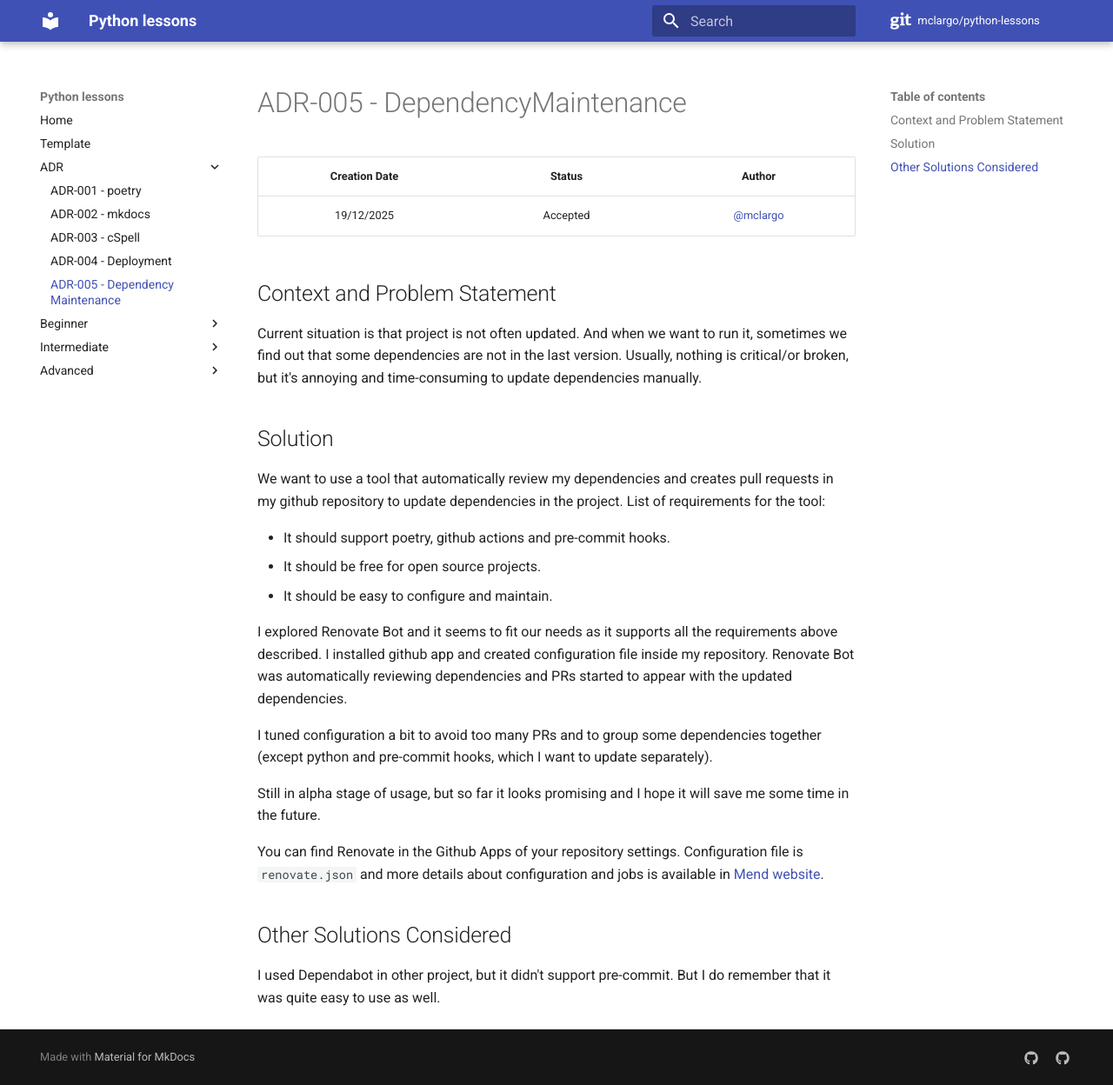
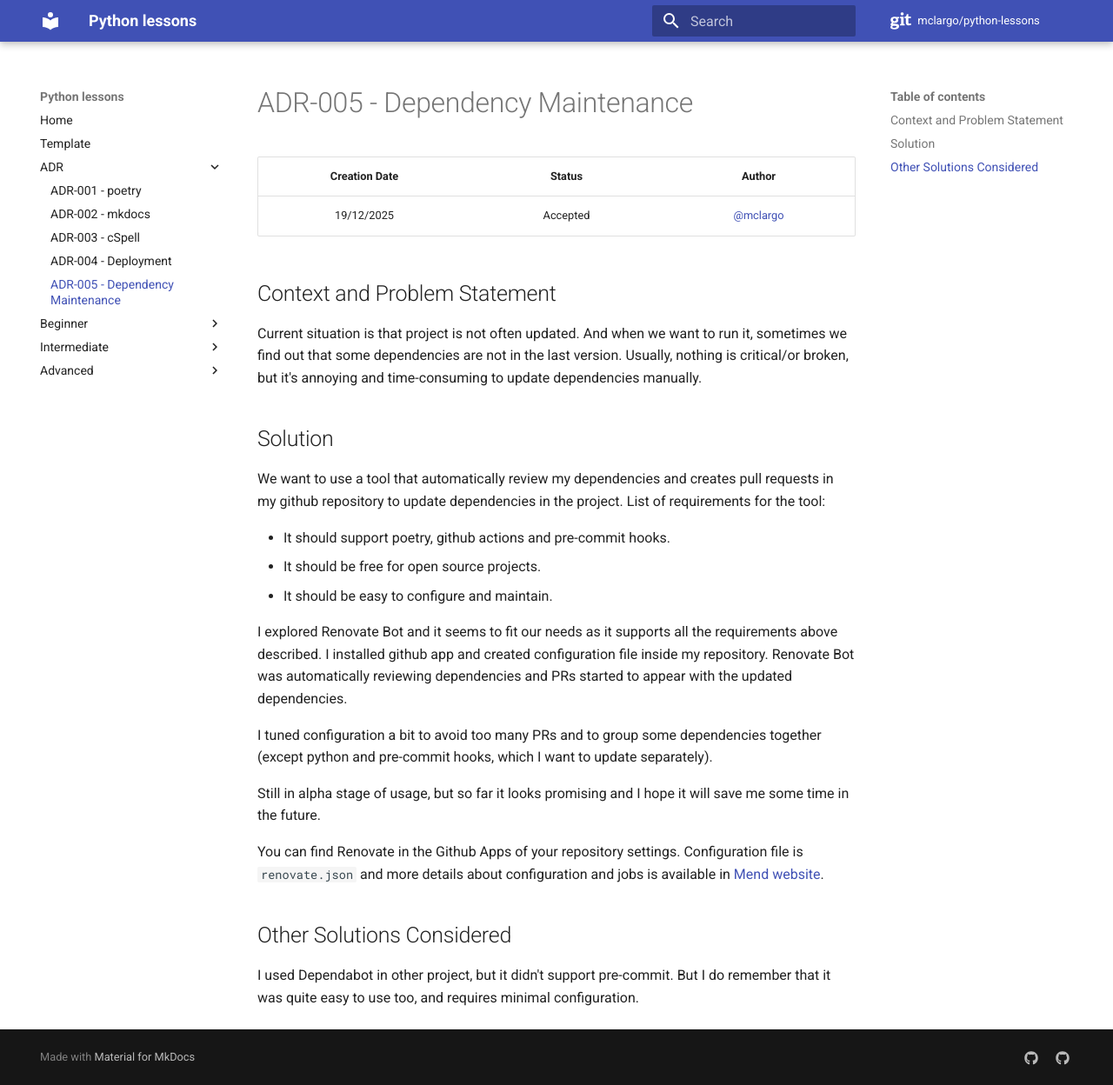
Before and after one commit to McLargo/python-lessons, an MkDocs documentation site: the page built from docs/adr/005-maintenance.md, in a window 1280 px wide and 1248 px high. Shown: the whole window at 87% size. Built offline with MkDocs 1.6.1 and Material for MkDocs 9.7.7, drawn with Linux system fonts in a browser that asks for light colours; comment, search, counter and statistics services are not loaded.

Commit message:
docs: small update ADR for dependency maintenance

```diff
--- a/docs/adr/005-maintenance.md
+++ b/docs/adr/005-maintenance.md
@@ -1,4 +1,4 @@
-# ADR-005 - DependencyMaintenance
+# ADR-005 - Dependency Maintenance
 
 | Creation Date | Status   | Author                                 |
 | :-----------: | :------: | :------------------------------------: |
@@ -41,4 +41,4 @@
 ## Other Solutions Considered
 
 I used Dependabot in other project, but it didn't support pre-commit. But I do
-remember that it was quite easy to use as well.
+remember that it was quite easy to use too, and requires minimal configuration.
```
